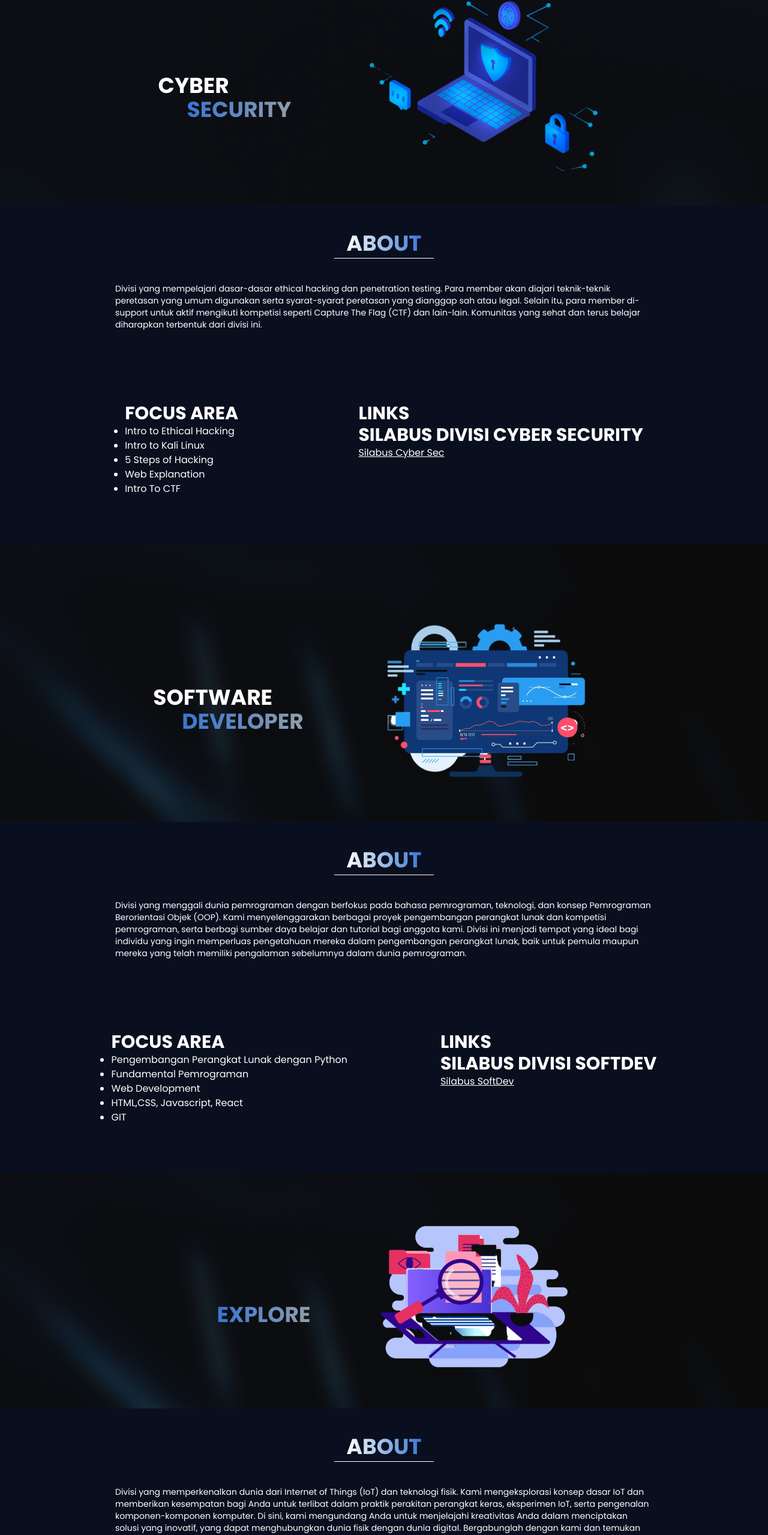
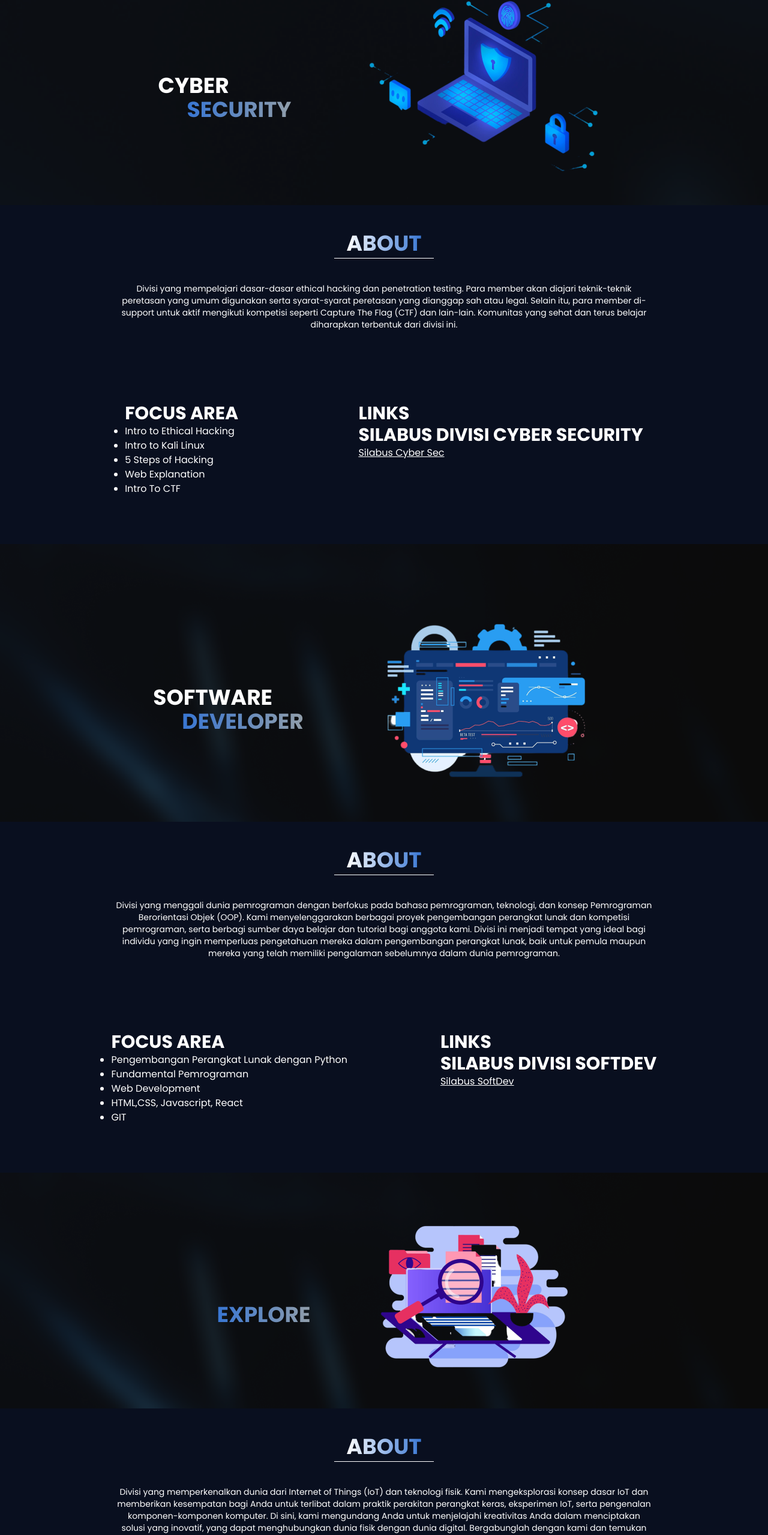
Before and after one commit to NoitrX/csc-final-fe, a Next.js app: page /division in a window 1280 px wide. Shown: the part 150-2709 px from the top of the page at 60% size. Built offline with nearby package versions, Linux system fonts and the light colour scheme; a web font is replaced by a local one.

Commit message:
Updating Division

```diff
--- a/src/app/division/page.tsx
+++ b/src/app/division/page.tsx
@@ -22,7 +22,7 @@ function Division() {
         <div className="py-1 px-5 border-b border-white">
           <p className="font-bold text-4xl uppercase bg-gradient-to-r from-white to-[#3876D3] bg-clip-text text-transparent">ABOUT</p>
         </div>
-        <p className="text-sm text-justify md:text-start  px-24 md:px-48 ">
+        <p className="text-sm text-justify md:text-center px-24 md:px-48 ">
           Divisi yang mempelajari dasar-dasar ethical hacking dan penetration testing. Para member akan diajari teknik-teknik peretasan yang umum digunakan serta syarat-syarat peretasan yang dianggap sah atau legal. Selain itu, para member
           di-support untuk aktif mengikuti kompetisi seperti Capture The Flag (CTF) dan lain-lain. Komunitas yang sehat dan terus belajar diharapkan terbentuk dari divisi ini.
         </p>
@@ -61,7 +61,7 @@ function Division() {
         <div className="py-1 px-5 border-b border-white">
           <p className="font-bold text-4xl uppercase bg-gradient-to-r from-white to-[#3876D3] bg-clip-text text-transparent">ABOUT</p>
         </div>
-        <p className="text-sm text-justify md:text-start  px-24 md:px-48 ">
+        <p className="text-sm text-justify md:text-center  px-24 md:px-48 ">
           Divisi yang menggali dunia pemrograman dengan berfokus pada bahasa pemrograman, teknologi, dan konsep Pemrograman Berorientasi Objek (OOP). Kami menyelenggarakan berbagai proyek pengembangan perangkat lunak dan kompetisi
           pemrograman, serta berbagi sumber daya belajar dan tutorial bagi anggota kami. Divisi ini menjadi tempat yang ideal bagi individu yang ingin memperluas pengetahuan mereka dalam pengembangan perangkat lunak, baik untuk pemula
           maupun mereka yang telah memiliki pengalaman sebelumnya dalam dunia pemrograman.
@@ -100,7 +100,7 @@ function Division() {
         <div className="py-1 px-5 border-b border-white">
           <p className="font-bold text-4xl uppercase bg-gradient-to-r from-white to-[#3876D3] bg-clip-text text-transparent">ABOUT</p>
         </div>
-        <p className="text-sm text-justify md:text-start  px-24 md:px-48 ">
+        <p className="text-sm text-justify md:text-center px-24 md:px-48 ">
           Divisi yang memperkenalkan dunia dari Internet of Things (IoT) dan teknologi fisik. Kami mengeksplorasi konsep dasar IoT dan memberikan kesempatan bagi Anda untuk terlibat dalam praktik perakitan perangkat keras, eksperimen IoT,
           serta pengenalan komponen-komponen komputer. Di sini, kami mengundang Anda untuk menjelajahi kreativitas Anda dalam menciptakan solusi yang inovatif, yang dapat menghubungkan dunia fisik dengan dunia digital. Bergabunglah dengan
           kami dan temukan bagaimana teknologi dapat mengubah cara kita berinteraksi dengan lingkungan sekitar.
--- a/src/app/page.tsx
+++ b/src/app/page.tsx
@@ -25,11 +25,11 @@ export default function Home() {
         </div>
         <p className="font-ubuntu font-bold text-2xl">#UnlimitedConnectionID</p>
         <div className="flex flex-col md:flex-row mt-10 gap-3 md:gap-32">
-          <button className="flex items-center py-2 px-16 border-2 border-white font-bold gap-5 font-ubuntu">
+          <button className="flex items-center py-2 px-16 border-2 border-white font-bold gap-5 font-ubuntu hover:bg-blue-700 transition-all duration-200">
             <FiBookmark />
             <p className="uppercase">Learn More</p>
           </button>
-          <button className="flex items-center py-2 px-16 bg-primary text-white font-bold gap-5 font-ubuntu">
+          <button className="flex items-center py-2 px-16 bg-primary text-white font-bold gap-5 font-ubuntu hover:bg-blue-700 transition-all duration-200">
             <FiPhone />
             <p className="uppercase">Contact Us</p>
           </button>
@@ -50,7 +50,7 @@ export default function Home() {
               mahasiswa serta meningkatkan prestasi mereka dalam bidang teknologi.
             </p>
           </div>
-          <button className="w-full bg-primary flex justify-center items-center gap-3 py-3">
+          <button className="w-full bg-primary flex justify-center items-center gap-3 py-3 hover:bg-blue-700 transition-all duration-200">
             <FaMagnifyingGlass />
             <p className="font-ubuntu font-bold text-sm uppercase">About CSC</p>
           </button>
--- a/src/components/Navbar.tsx
+++ b/src/components/Navbar.tsx
@@ -38,7 +38,7 @@ export default function Navbar() {
           <HighlightedLink href={"/event"}>Event</HighlightedLink>
           <HighlightedLink href={"/faq"}>FAQ</HighlightedLink>
           <HighlightedLink href={"/contact"}>Contact</HighlightedLink>
-          <button className="bg-primary text-white py-2 px-10 flex items-center gap-3">
+          <button className="bg-primary text-white py-2 px-10 flex items-center gap-3 hover:bg-blue-700 transition-all duration-200">
             <FiPhone />
             <p>Join Us</p>
           </button>
@@ -58,7 +58,7 @@ export default function Navbar() {
           <HighlightedLink href={"/event"}>Event</HighlightedLink>
           <HighlightedLink href={"/faq"}>FAQ</HighlightedLink>
           <HighlightedLink href={"/contact"}>Contact</HighlightedLink>
-          <button className="bg-primary text-white py-2 px-10 flex items-center gap-3">
+          <button className="bg-primary text-white py-2 px-10 flex items-center gap-3 hover:bg-blue-700 transition-all duration-200">
             <FiPhone />
             <p>Join Us</p>
           </button>
```
